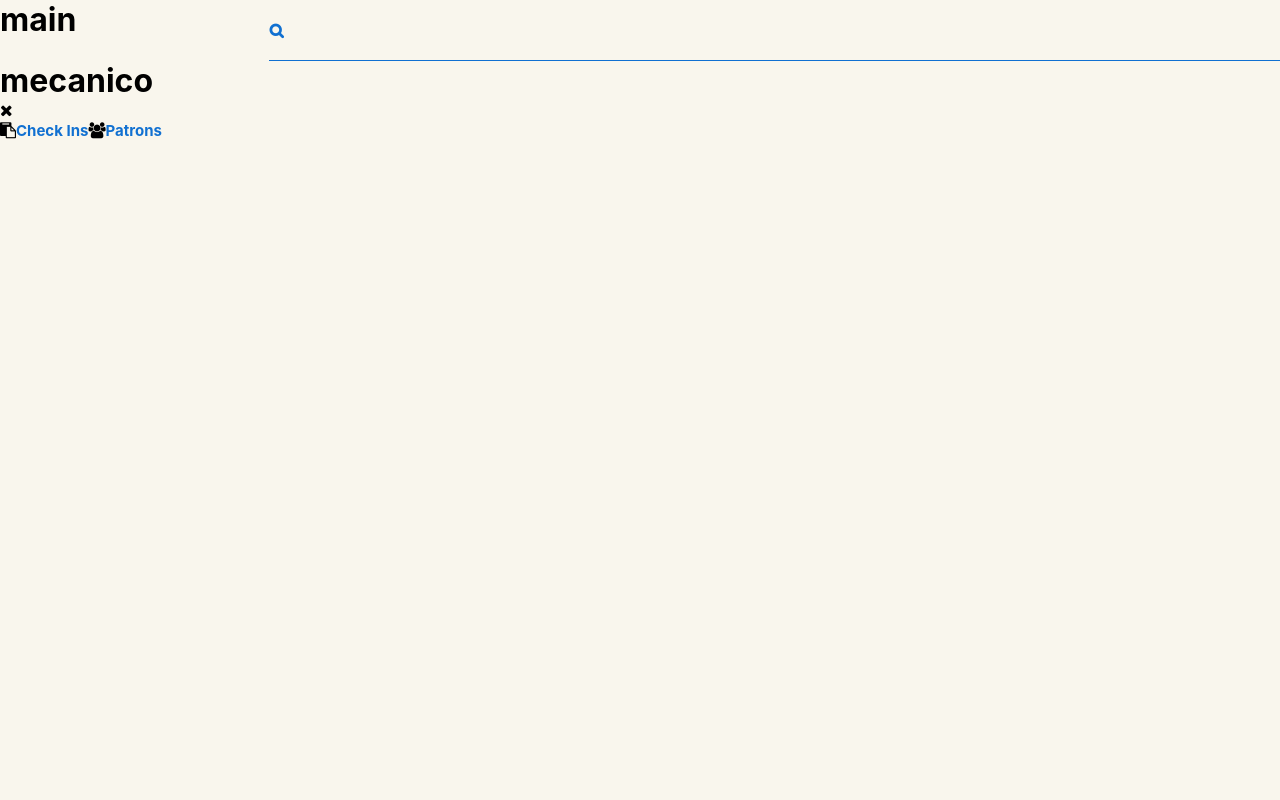
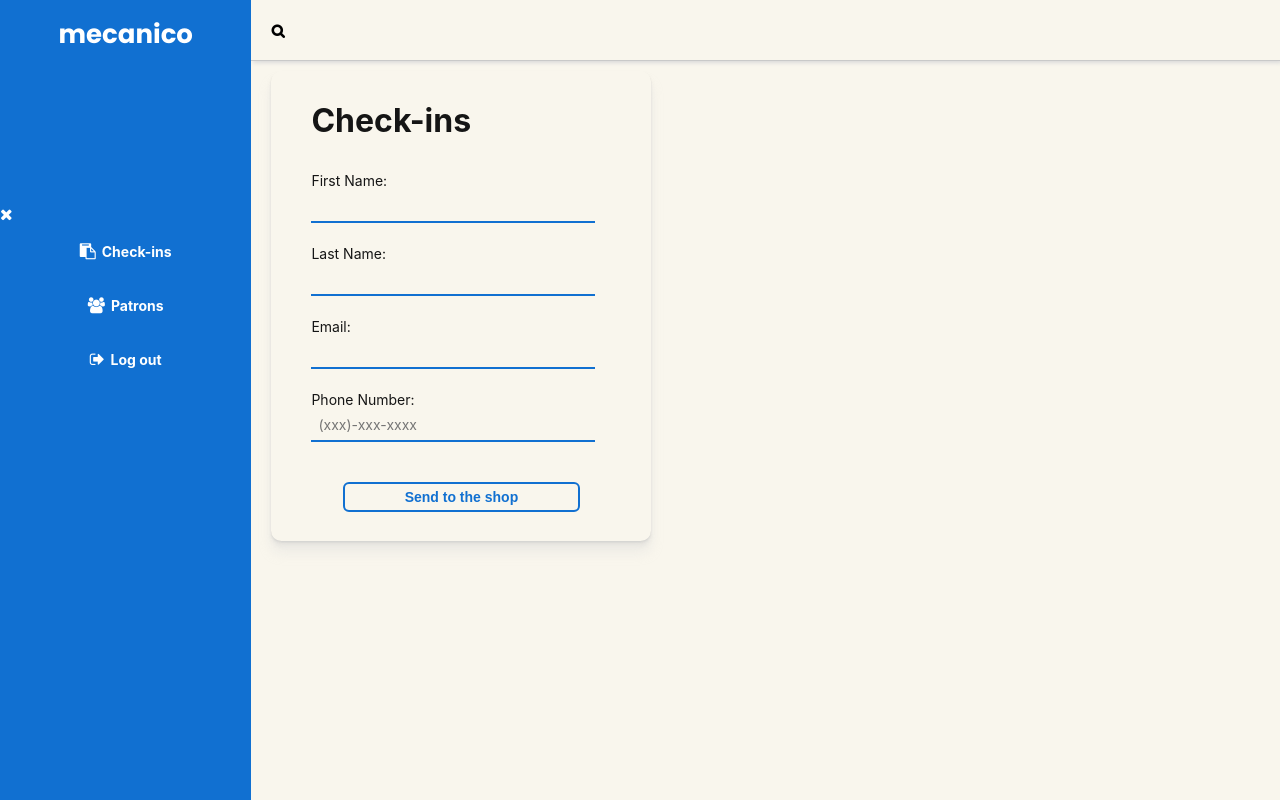
Before and after one commit to Team-Armadillo/Mechanic-Management, a React (Create React App) app in the folder client/: page /Dashboardtest in a window 1280 px wide. Built offline with nearby package versions, Linux system fonts and the light colour scheme.

Commit message:
sidebar css and checkin form

```diff
--- /dev/null
+++ b/client/src/components/Checkins.css
@@ -0,0 +1,109 @@
+input:focus {
+    outline:none !important;
+
+  }
+  input:-webkit-autofill,
+  input:-webkit-autofill:hover,
+  input:-webkit-autofill:focus textarea:-webkit-autofill,
+  textarea:-webkit-autofill:hover textarea:-webkit-autofill:focus,
+  select:-webkit-autofill,
+  select:-webkit-autofill:hover,
+  select:-webkit-autofill:focus {
+    -webkit-box-shadow: 0 0 0px 1000px var(--bg-color) inset !important;}
+
+  .checkin{
+      display: flex;
+      height: 470px;
+      padding: 10px 0 0 20px !important;
+
+    }
+
+
+  .checkins-inner h1 {
+      color: #151515;
+      display: flex;
+      align-self: flex-start;
+      margin-bottom: 10px !important;
+  }
+
+  .checkins-group input {
+      width: 90%;
+      font-family: inherit;
+      border: 0;
+      border-bottom: 2px solid var(--bg-color-secondary);
+      outline: 0;
+      font-size: 14px;
+      padding:7px !important;
+      color: #151515;
+      background: transparent;
+      transition: all 0.3s ease-in-out;
+
+  }
+
+
+  .checkins-group input:focus{
+    border-bottom: 2px solid var(--login-borderbtm);
+    width: 280px;
+    transition: all 0.3s ease-in-out;
+  }
+
+
+
+  .checkins-group label{
+    font-size: 14px;
+    cursor: text;
+    color: #151515;
+  }
+
+  .checkins-group {
+    color: var(--bg-color-secondary);
+    width: 300px;
+    padding-bottom: 20px !important;
+  }
+
+
+  .checkin p {
+      color: var(--text-secondary);
+  }
+
+  .checkins-inner{
+      display: flex;
+      flex-direction: column;
+      align-items: center;
+      padding: 30px 40px 0 40px !important;
+      border-radius: 10px;
+      box-shadow: 0 0.4px 0.4px rgba(221, 221, 221, 0.213), 0 1px 1px rgba(177, 177, 177, 0.155), 0 2.1px 2.1px rgba(187, 187, 187, 0.195), 0 4.4px 4.4px rgba(206, 206, 206, 0.241), 0 12px 12px rgba(218, 218, 218, 0.35);
+    }
+
+
+    .form-inner h3 {
+      margin: 0 0 10px 0 !important;
+    }
+    .form-inner .form-group {
+      margin: 5px 0 !important;
+
+    }
+    .login-form .btn {
+      width: 100%;
+      margin: 18spx 0 9px 0 !important;
+    }
+
+    .checkin-btn {
+        margin-top: 20px !important;
+        padding: 5px 60px 5px 60px !important;
+        border: solid 2px var(--bg-color-secondary);
+        background-color: transparent;
+        font-size: 14px;
+        font-weight: bold;
+        color: var(--bg-color-secondary);
+        border-radius: 6px;
+        transition: all 0.3s ease-in-out;
+        cursor: pointer;
+    }
+
+    .checkin-btn:hover{
+        background-color: var(--bg-color-secondary);
+        color: var(--text-color);
+        transition: all 0.3s ease-in-out;
+        cursor: pointer;
+    }
--- /dev/null
+++ b/client/src/components/Checkins.js
@@ -0,0 +1,48 @@
+import React from 'react'
+import { useState } from "react";
+import "../components/Checkins.css"
+
+function Checkins({Login, error}) {
+    const [details, setDetails] = useState({firstname:"", lastname:"", tel:""});
+        const submitHandler = e => {
+            e.preventDefault();
+           console.log(details)
+        }
+    return (
+
+
+    <form className="checkin" onSubmit={submitHandler}>
+           <div className= "checkins-inner">
+           <h1>Check-ins</h1>
+
+           {(error !== "") ? (<div className="error">{error}</div>) : ""}
+           <div className="checkins-group">
+               <label htmlFor="firstname" >First Name: </label>
+               <input type="firstname" name="firstname" autocomplete="off" id="firstname"  onChange={e => setDetails({...details, firstname: e.target.value })} value={(details.firstname)}/>
+               </div>
+
+           <div className="checkins-group">
+               <label htmlFor="lastname" >Last Name: </label>
+               <input type="lastname" name="lastname" autocomplete="off" id="lastname" onChange={e => setDetails({...details, lastname: e.target.value })} value={(details.lastname)}/>
+               </div>
+
+               <div className="checkins-group">
+               <label htmlFor="email" > Email: </label>
+               <input type="email" name="email" autocomplete="off" id="lastname" onChange={e => setDetails({...details, email: e.target.value })} value={(details.email)}/>
+               </div>
+
+               <div className="checkins-group">
+               <label htmlFor="password">Phone Number: </label>
+               <input id="tel" type="tel" pattern="^\d{3}-\d{3}-\d{4}$" autocomplete="off" required placeholder="(xxx)-xxx-xxxx" onChange={e => setDetails({...details, tel: e.target.value })} value={(details.tel)}></input>
+               </div>
+
+               <input class= "checkin-btn" type="submit" value="Send to the shop"/>
+
+        </div>
+       </form>
+
+
+    )
+}
+
+export default Checkins
--- a/client/src/components/Dashnav.css
+++ b/client/src/components/Dashnav.css
@@ -5,7 +5,9 @@
     align-items:center;
     justify-content: space-between;
     padding: 0 30px 0 30px;
-    border-bottom: 1px solid var(--bg-color-secondary);
+    border-bottom: 1px solid #c9c9c9;
+    box-shadow: 2px 2px 4px #dadada, -2px -2px 5px #ffffff;
+
 }
 
 .nav_icon {
@@ -17,13 +19,18 @@
     color: var(--bg-color-secondary)
 }
 
+
+
 .dashnav-left i, a {
     margin-right: 30px;
     text-decoration: none;
-    color: var(--bg-color-secondary);
-    font-size: 15px;
+    font-size: 14px;
     font-weight: 700;
 
+}
+
+.dashnav-left {
+    padding: 20px !important;
 }
 
 @media only screen and (max-width: 978px){
--- a/client/src/components/LoginForm.css
+++ b/client/src/components/LoginForm.css
@@ -18,12 +18,11 @@ input:focus {
 
 }
 
-form{
+.adminform{
     height: 100vh !important;
     display: flex;
     justify-content: center;
     align-items: center;
-
   }
 
 
@@ -96,5 +95,7 @@ form p {
   }
 .error{
   color: #ed4545;
+  padding:10px !important;
+
 
 }
--- a/client/src/components/Sidebar.css
+++ b/client/src/components/Sidebar.css
@@ -0,0 +1,39 @@
+#sidebar {
+    background-color: var(--bg-color-secondary);
+    grid-area: sidebar;
+    overflow-y: auto;
+    padding:20px;
+    -webkit-transition: all 0.5s;
+    transition: all 0.5s;
+    color:#fff !important;
+
+}
+
+.brand {
+    display: flex !important;
+    align-items: center;
+    flex-direction: column;
+    margin-bottom: 150px !important;
+    margin-top: 15px !important;
+    font-family: 'Poppins', sans-serif;
+    font-size: 13px;
+}
+
+.sidebar-menu {
+    display: flex;
+    align-items: center;
+    flex-direction: column;
+}
+
+.sidebar-links {
+    padding: 17px !important;
+}
+
+.sidebar-links i {
+    padding-right: 6px!important;
+}
+
+.sidebar-links a {
+    color: #fff !important;
+
+}
--- a/client/src/components/Sidebar.js
+++ b/client/src/components/Sidebar.js
@@ -10,13 +10,22 @@ const Sidebar = ({ sidebarOpen, closeSidebar}) => {
             <i className="fa fa-times" id="sidebarIcon" onClick={() => closeSidebar()}></i>
 
             <div className="sidebar-menu">
-                <div className="sidebar-links">
+                <div className="sidebar-links active-menu-link">
                     <i className="fa fa-clipboard"></i>
-                    <a href="#">Check Ins</a>
+                    <a href="#">Check-ins</a>
+                    </div>
+
+                    <div className="sidebar-links">
                     <i className="fa fa-users"></i>
                     <a href="#">Patrons</a>
+                    </div>
 
-                </div>
+                    <div className="sidebar-links">
+                    <i className="fa fa-sign-out"></i>
+                    <a href="#">Log out</a>
+                    </div>
+
+
 
             </div>
         </div>
--- a/client/src/components/loginForm.js
+++ b/client/src/components/loginForm.js
@@ -14,7 +14,7 @@ function LoginForm({Login, error}) {
 
 
     return (
-       <form onSubmit={submitHandler}>
+       <form className="adminform" onSubmit={submitHandler}>
            <div className= "form-inner">
            <h1>mecanico</h1>
            <p>admin dashboard</p>
--- a/client/src/pages/Dashboard.css
+++ b/client/src/pages/Dashboard.css
@@ -29,6 +29,10 @@ body {
     box-sizing: border-box;
 }
 
+.test {
+    padding:20px!important;
+}
+
 .dashcontainer {
     display: grid;
     height: 100vh;
--- a/client/src/pages/Dashboard.js
+++ b/client/src/pages/Dashboard.js
@@ -3,6 +3,7 @@ import {useState} from 'react';
 import "./Dashboard.css";
 import Dashnav from '../components/Dashnav';
 import Sidebar from '../components/Sidebar';
+import Checkins from '../components/Checkins'
 
 
 const Dashboard = () =>  {
@@ -20,7 +21,7 @@ const Dashboard = () =>  {
 
         <div className="dashcontainer">
             <Dashnav sidebarOpen={sidebarOpen} openSidebar={openSidebar}/>
-            <h1>main</h1>
+            <Checkins/>
             <Sidebar sidebarOpen={sidebarOpen} closeSidebar={closeSidebar}/>
 
         </div>
```
